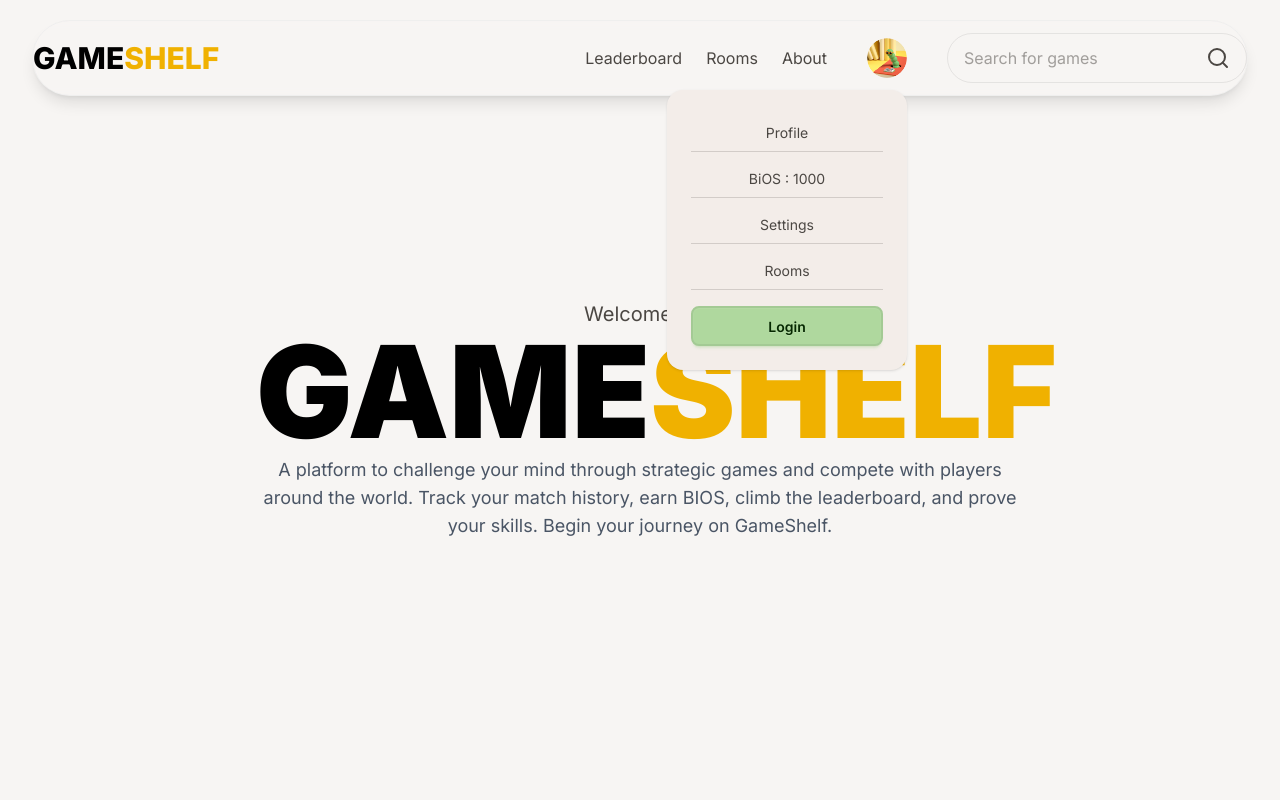
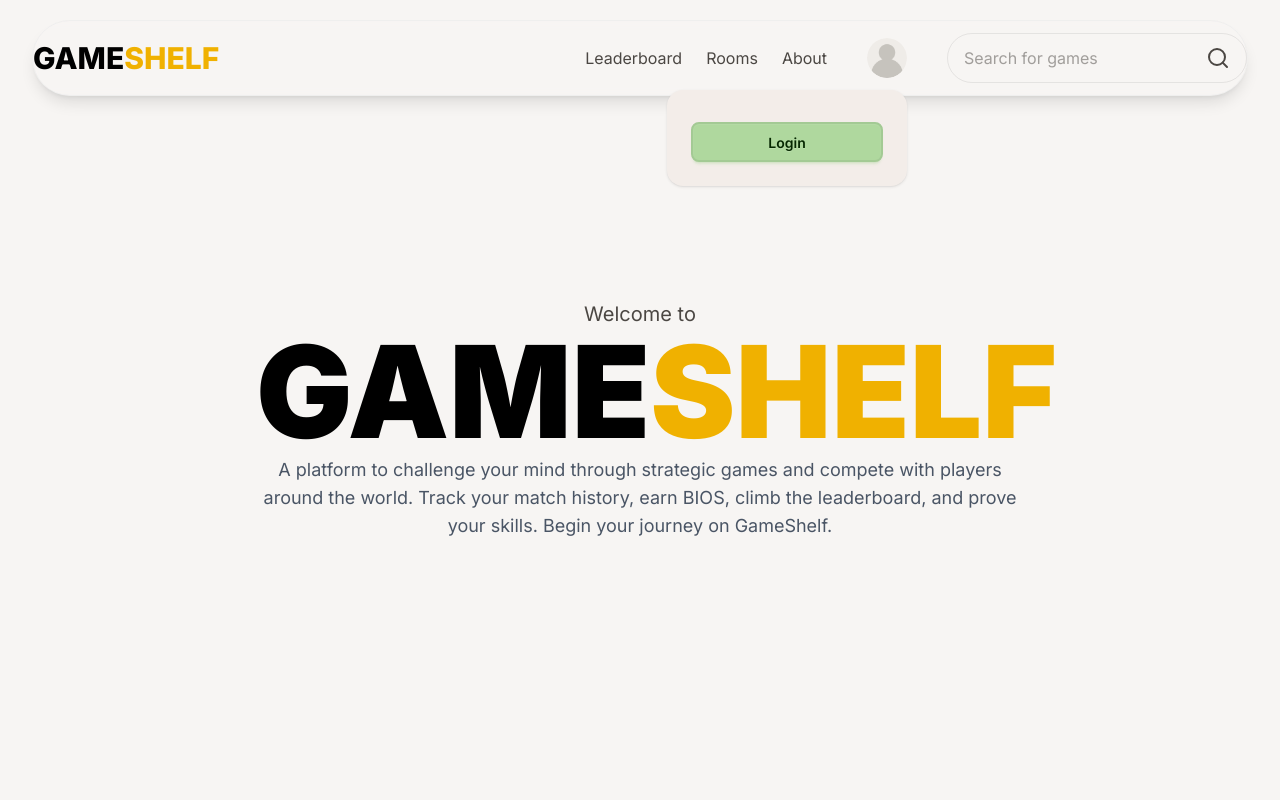
Before and after one commit to Asmit218/Gameshelf, a React (Vite) app in the folder Client/: page / in a window 1280 px wide. Both pictures are taken after a click on the button 887 px from the left and 58 px from the top of the page. Shown: the top 800 px of the page. Built offline with nearby package versions, Linux system fonts and the light colour scheme; no server answers.

Commit message:
added default pfp

```diff
--- a/Client/src/components/profiledropdown.jsx
+++ b/Client/src/components/profiledropdown.jsx
@@ -2,18 +2,20 @@ import { useNavigate } from "react-router-dom";
 import profilepage from "../pages/profilepage";
 import { Link } from "react-router-dom";
 
-export default function ProfileDropdown({user}) {
+export default function ProfileDropdown({ user }) {
     const navigate = useNavigate();
 
     const handleLogout = async () => {
         try {
             const res = await fetch("http://localhost:7000/api/auth/logout", {
-                method:"POST",
+                method: "POST",
                 headers: {
-                    "Content-Type":"application/json",
+                    "Content-Type": "application/json",
                 },
                 credentials: "include",
             })
+            window.location.reload();
+            navigate("/");
         } catch (error) {
             console.log(error)
         }
@@ -25,22 +27,30 @@ return (
         <div className="dropdown dropdown-end">
             <div tabIndex={0} role="button" className="avatar cursor-pointer">
                 <div className="w-10 rounded-full">
+                    {user ?
                     <img src="22.png" alt="profile" />
+                    :
+                    <img src="user.png" alt="profile" />
+                    }
+
                 </div>
             </div>
 
             <div className="card dropdown-content bg-base-200 z-1 mt-3 w-60 shadow">
                 <div className="card-body">
 
+
+
+                    {user ?
+                        <>
                             <Link to="/profile" className="border-b border-base-content/20 text-center p-2">Profile</Link>
                             <Link to="/biosStore" className="border-b border-base-content/20 text-center p-2">BiOS : 1000</Link>
                             <Link to="/settings" className="border-b border-base-content/20 text-center p-2">Settings</Link>
-                <Link to="/room" className="border-b border-base-content/20 text-center p-2">Rooms</Link>
-
-                {user ?
-                <button className="btn btn-md btn-error mt-2" onClick={(e)=>handleLogout()}>
+                            <button className="btn btn-md btn-error mt-2" onClick={(e) => handleLogout()}>
                                 Logout
                             </button>
+                        </>
+
                         :
                         <button className="btn btn-md btn-success mt-2" onClick={() => navigate("/login")}>
                             Login
```
Also changed, not shown: Client/public/user.png (added). Lines whose indentation alone changed are shown as unchanged.
